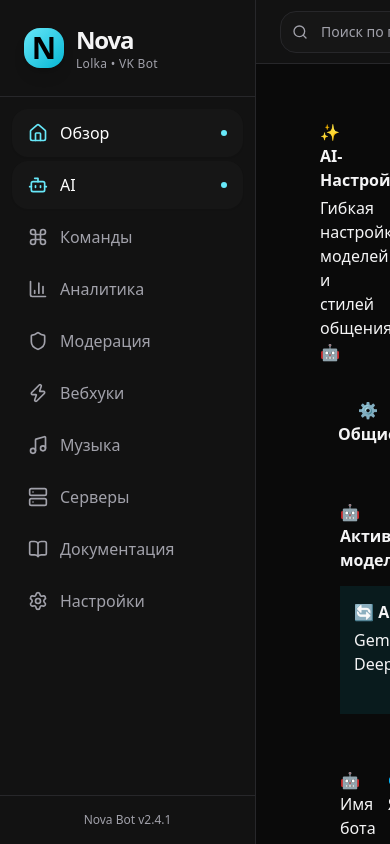
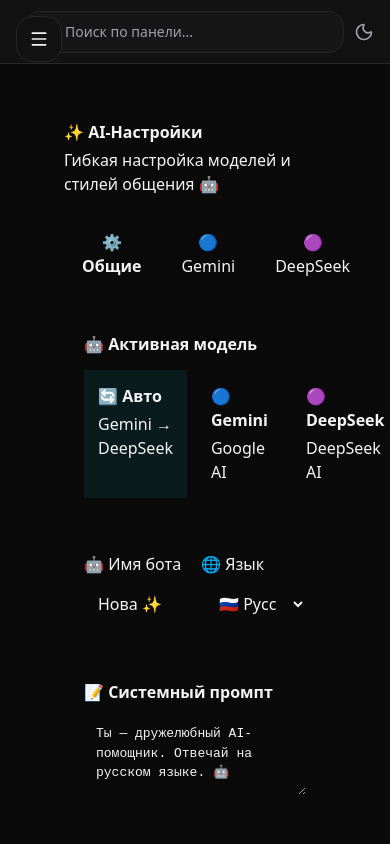
Before and after one commit to R4YDMOND/nova-bot, a Next.js app in the folder frontend/: page /dashboard/ai in a window 390 px wide. Built offline with nearby package versions, Linux system fonts and the light colour scheme.

Commit message:
Update Sidebar.tsx

```diff
--- a/frontend/src/components/Sidebar.tsx
+++ b/frontend/src/components/Sidebar.tsx
@@ -2,7 +2,10 @@
 
 import Link from 'next/link';
 import { usePathname } from 'next/navigation';
-import { Home, Bot, Command, BarChart3, Shield, Zap, Music, Server, BookOpen, Settings } from 'lucide-react';
+import { useState } from 'react';
+import {
+  Home, Bot, Command, BarChart3, Shield, Zap, Music, Server, BookOpen, Settings, Menu, X
+} from 'lucide-react';
 
 const navItems = [
   { icon: Home, label: 'Обзор', href: '/dashboard' },
@@ -19,11 +22,28 @@ const navItems = [
 
 export function Sidebar() {
   const pathname = usePathname();
+  const [isOpen, setIsOpen] = useState(false);
+
+  const isActive = (href: string) =>
+    pathname === href || pathname?.startsWith(href + '/');
 
   return (
-    <div className="w-64 border-r border-[rgb(var(--border))] bg-[rgb(var(--surface))] flex flex-col h-screen">
+    <>
+      {/* Мобильная кнопка меню */}
+      <button
+        onClick={() => setIsOpen(!isOpen)}
+        className="lg:hidden fixed top-4 left-4 z-50 p-3 bg-[rgb(var(--surface))] rounded-2xl border border-[rgb(var(--border))]"
+      >
+        {isOpen ? <X className="w-5 h-5" /> : <Menu className="w-5 h-5" />}
+      </button>
+
+      {/* Сайдбар */}
+      <div className={`w-64 border-r border-[rgb(var(--border))] bg-[rgb(var(--surface))] flex flex-col h-screen fixed lg:static transition-all duration-300 z-40
+        ${isOpen ? 'translate-x-0' : '-translate-x-full lg:translate-x-0'}`}>
+
+        {/* Логотип */}
         <div className="p-6 border-b border-[rgb(var(--border))]">
-        <Link href="/" className="flex items-center gap-3 group">
+          <Link href="/" className="flex items-center gap-3 group" onClick={() => setIsOpen(false)}>
             <div className="w-10 h-10 bg-gradient-to-br from-nova-400 to-cyan-500 rounded-2xl flex items-center justify-center shadow-lg">
               <span className="text-black font-bold text-3xl">N</span>
             </div>
@@ -34,28 +54,35 @@ export function Sidebar() {
           </Link>
         </div>
 
+        {/* Навигация */}
         <nav className="flex-1 p-3 space-y-1 overflow-y-auto">
-        {navItems.map((item) => {
-          const isActive = pathname === item.href || pathname?.startsWith(item.href + '/');
-          return (
+          {navItems.map((item) => (
             <Link
               key={item.href}
               href={item.href}
+              onClick={() => setIsOpen(false)}
               className={`group flex items-center gap-3 px-4 py-3 rounded-2xl font-medium transition-all ${
-                isActive ? 'bg-[rgb(var(--surface-2))] text-white shadow-sm' : 'text-[rgb(var(--text-secondary))] hover:bg-[rgb(var(--surface-2))] hover:text-[rgb(var(--text))]'
+                isActive(item.href)
+                  ? 'bg-[rgb(var(--surface-2))] text-white shadow-sm'
+                  : 'text-[rgb(var(--text-secondary))] hover:bg-[rgb(var(--surface-2))] hover:text-[rgb(var(--text))]'
               }`}
             >
-              <item.icon className={`w-5 h-5 transition-colors ${isActive ? 'text-nova-400' : 'group-hover:text-nova-400'}`} />
+              <item.icon className={`w-5 h-5 transition-colors ${
+                isActive(item.href) ? 'text-nova-400' : 'group-hover:text-nova-400'
+              }`} />
               <span>{item.label}</span>
-              {isActive && <div className="ml-auto w-1.5 h-1.5 bg-nova-400 rounded-full" />}
+
+              {isActive(item.href) && (
+                <div className="ml-auto w-1.5 h-1.5 bg-nova-400 rounded-full" />
+              )}
             </Link>
-          );
-        })}
+          ))}
         </nav>
 
         <div className="p-4 border-t border-[rgb(var(--border))] text-center">
           <p className="text-xs text-[rgb(var(--text-secondary))]">Nova Bot v2.4.1</p>
         </div>
       </div>
+    </>
   );
 }
```
Lines whose indentation alone changed are shown as unchanged.
